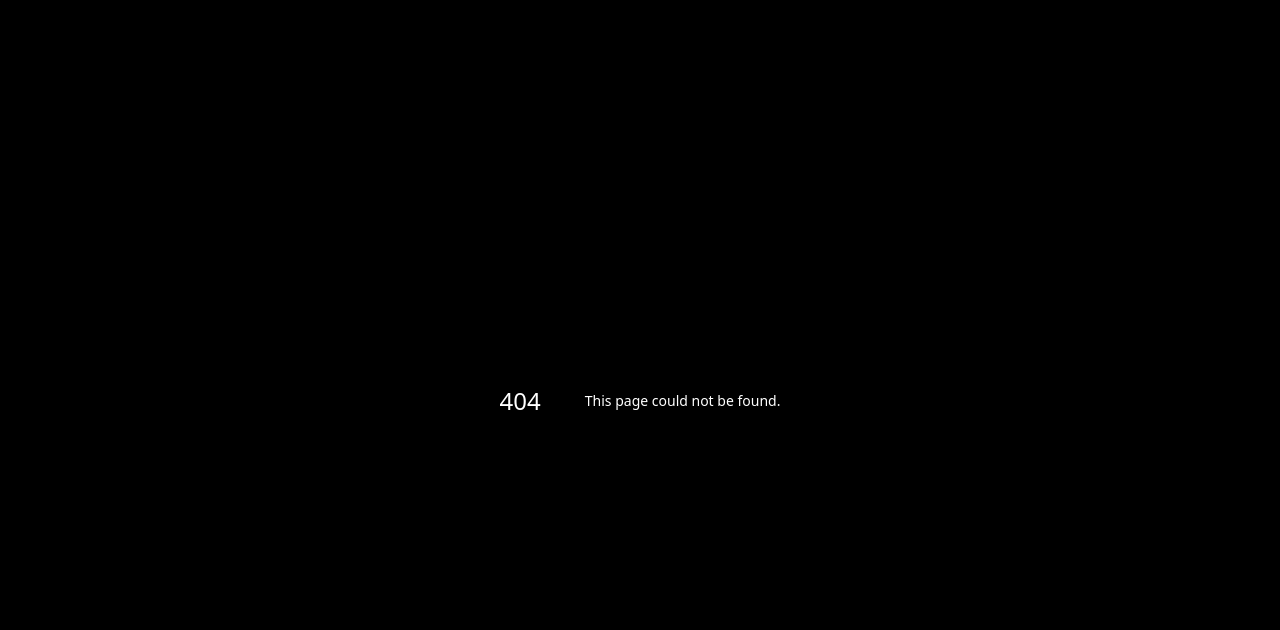
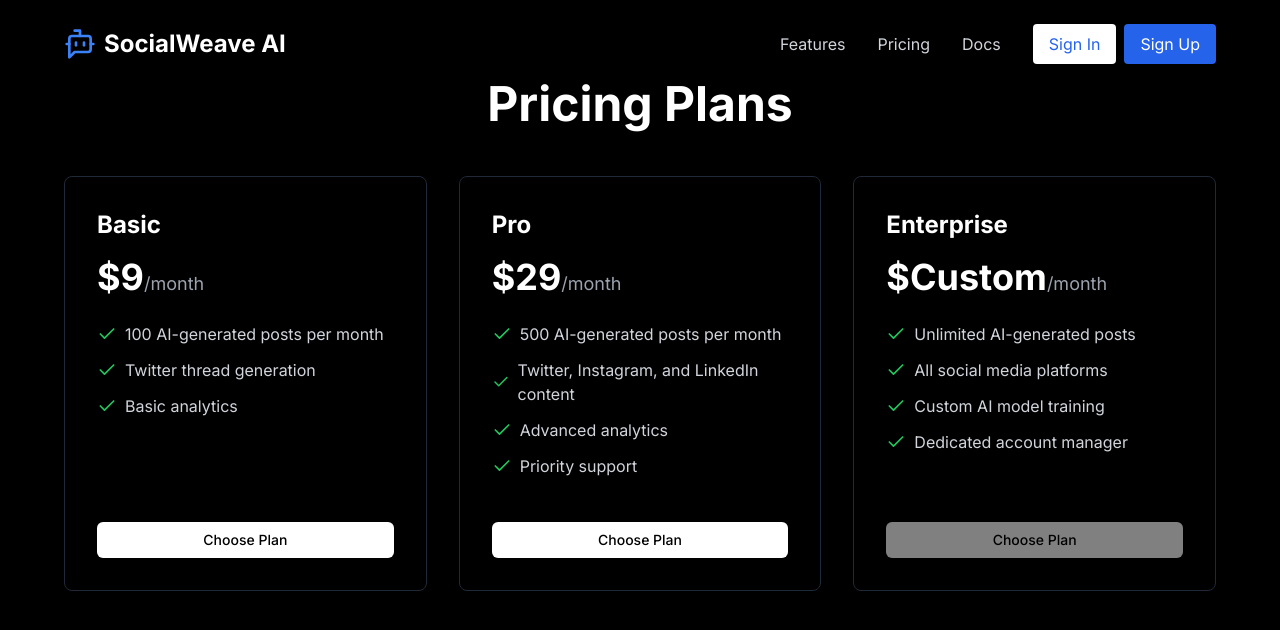
Before and after one commit to Redemption19/social-weave-ai, a Next.js app: page /pricing in a window 1280 px wide. Before the commit this address had no page. Shown: the top 630 px of the page. Built offline with nearby package versions, Linux system fonts and the light colour scheme; no server answers.

Commit message:
"Added @stripe/react-stripe-js dependency and updated package-lock.json and Pricing Page"

```diff
--- /dev/null
+++ b/app/pricing/page.tsx
@@ -0,0 +1,131 @@
+"use client";
+import { Button } from "@/components/ui/button";
+import { CheckIcon } from "lucide-react";
+import { Navbar } from "@/components/Navbar";
+import { useUser } from "@clerk/nextjs";
+import { useState } from "react";
+import { loadStripe } from "@stripe/stripe-js";
+
+const pricingPlans = [
+  {
+    name: "Basic",
+    price: "9",
+    priceId: "price_1PyFKGBibz3ZDixDAaJ3HO74",
+    features: [
+      "100 AI-generated posts per month",
+      "Twitter thread generation",
+      "Basic analytics",
+    ],
+  },
+  {
+    name: "Pro",
+    price: "29",
+    priceId: "price_1PyFN0Bibz3ZDixDqm9eYL8W",
+    features: [
+      "500 AI-generated posts per month",
+      "Twitter, Instagram, and LinkedIn content",
+      "Advanced analytics",
+      "Priority support",
+    ],
+  },
+  {
+    name: "Enterprise",
+    price: "Custom",
+    priceId: null,
+    features: [
+      "Unlimited AI-generated posts",
+      "All social media platforms",
+      "Custom AI model training",
+      "Dedicated account manager",
+    ],
+  },
+];
+
+export default function PricingPage() {
+  const { isSignedIn, user } = useUser();
+  const [isLoading, setIsLoading] = useState(false);
+
+  const handleSubscribe = async (priceId: string) => {
+    if (!isSignedIn) {
+      return;
+    }
+
+    setIsLoading(true);
+    try {
+      const response = await fetch("/api/create-checkout-session", {
+        method: "POST",
+        headers: {
+          "Content-Type": "application/json",
+        },
+        body: JSON.stringify({
+          priceId,
+          userId: user?.id,
+        }),
+      });
+      if (!response.ok) {
+        const errorData = await response.json();
+        throw new Error(errorData.error || "Failed to create checkout session");
+      }
+
+      const { sessionId } = await response.json();
+      const stripe = await loadStripe(
+        process.env.NEXT_PUBLIC_STRIPE_PUBLISHABLE_KEY!
+      );
+      if (!stripe) {
+        throw new Error("Failed to load Stripe");
+      }
+      await stripe.redirectToCheckout({ sessionId });
+    } catch (error) {
+      console.error("Error creating checkout session:", error);
+    } finally {
+      setIsLoading(false);
+    }
+  };
+
+  return (
+    <div className="min-h-screen bg-black text-gray-100">
+      <Navbar />
+      <main className="container mx-auto px-8 py-20">
+        <h1 className="text-5xl font-bold mb-12 text-center text-white">
+          Pricing Plans
+        </h1>
+        <div className="grid grid-cols-1 md:grid-cols-3 gap-8 max-w-6xl mx-auto">
+          {pricingPlans.map((plan, index) => (
+            <div
+              key={index}
+              className="p-8 rounded-lg border border-gray-800 flex flex-col"
+            >
+              <h2 className="text-2xl font-bold mb-4 text-white">
+                {plan.name}
+              </h2>
+              <p className="text-4xl font-bold mb-6 text-white">
+                ${plan.price}
+                <span className="text-lg font-normal text-gray-400">
+                  /month
+                </span>
+              </p>
+              <ul className="mb-8 flex-grow">
+                {plan.features.map((feature, featureIndex) => (
+                  <li
+                    key={featureIndex}
+                    className="flex items-center mb-3 text-gray-300"
+                  >
+                    <CheckIcon className="w-5 h-5 mr-2 text-green-500" />
+                    {feature}
+                  </li>
+                ))}
+              </ul>
+              <Button
+                onClick={() => plan.priceId && handleSubscribe(plan.priceId)}
+                disabled={isLoading || !plan.priceId}
+                className="w-full bg-white text-black hover:bg-gray-200"
+              >
+                {isLoading ? "Processing..." : "Choose Plan"}
+              </Button>
+            </div>
+          ))}
+        </div>
+      </main>
+    </div>
+  );
+}
--- a/package.json
+++ b/package.json
@@ -16,6 +16,7 @@
     "@neondatabase/serverless": "^0.10.1",
     "@radix-ui/react-icons": "^1.3.0",
     "@radix-ui/react-slot": "^1.1.0",
+    "@stripe/react-stripe-js": "^2.8.1",
     "class-variance-authority": "^0.7.0",
     "clsx": "^2.1.1",
     "drizzle-orm": "^0.34.1",
```
Also changed, not shown: 1 other file (tests, documents, lock files or other folders).
